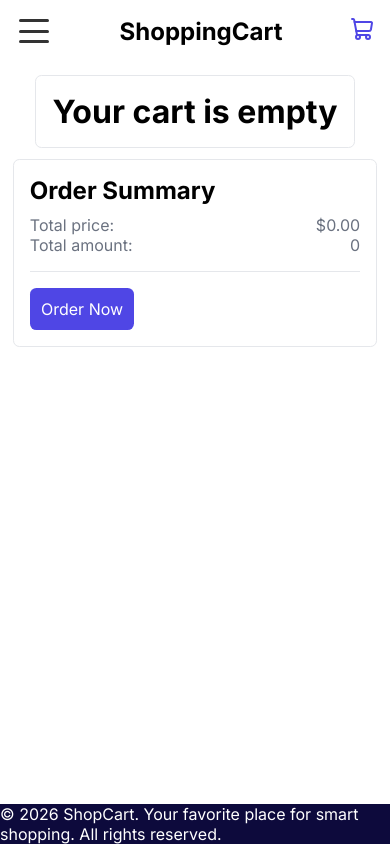
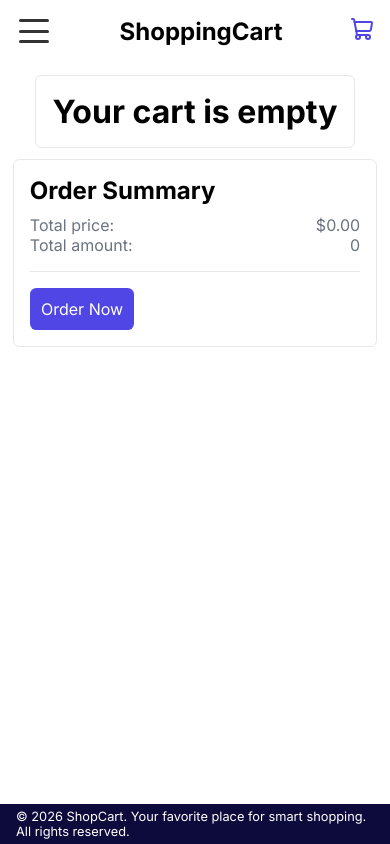
Before and after one commit to feddevv/top-shopping-cart, a React (Vite) app: page /cart in a window 390 px wide. Built offline with nearby package versions, Linux system fonts and the light colour scheme.

Commit message:
style(Footer): adjust padding and font size for improved layout

```diff
--- a/src/components/layout/Footer/footer.module.css
+++ b/src/components/layout/Footer/footer.module.css
@@ -5,4 +5,6 @@
   display: flex;
   align-items: center;
   justify-content: center;
+  padding: 1rem;
+  font-size: clamp(0.8rem, 2vw, 1rem);
 }
```
